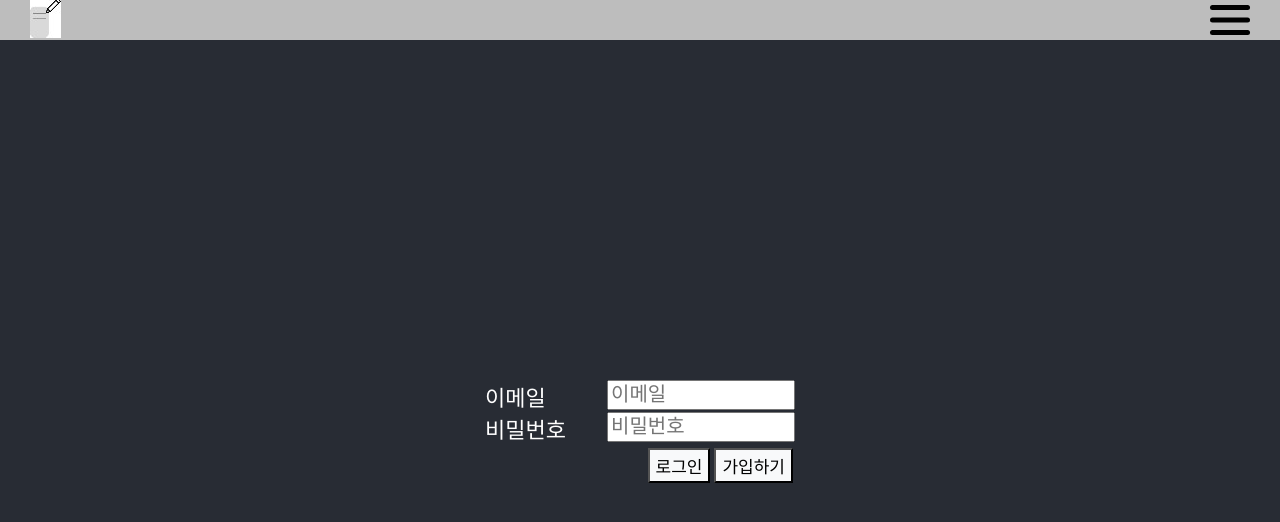
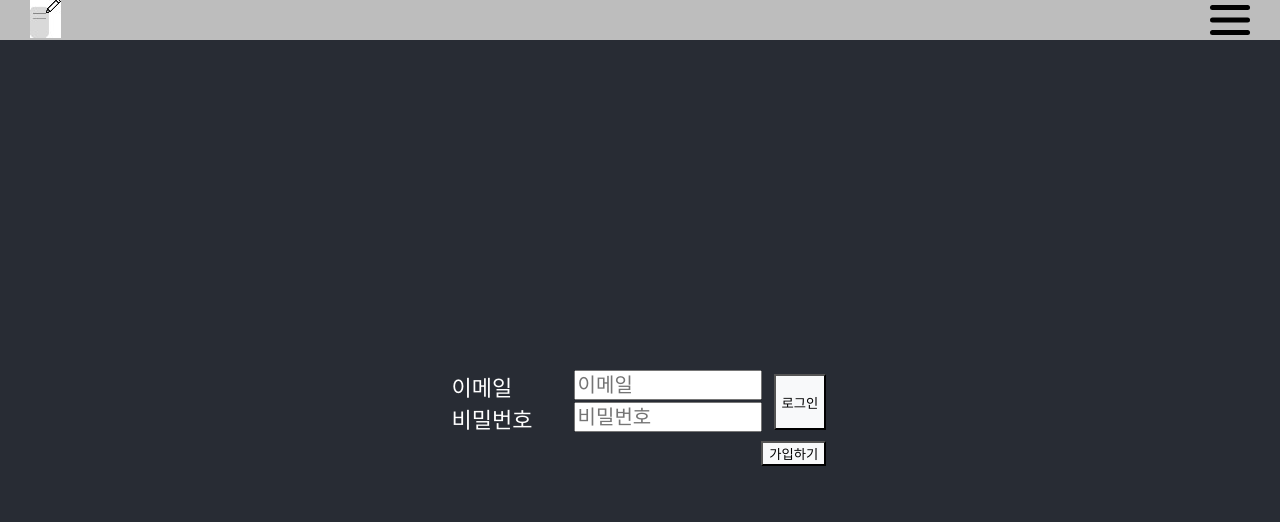
Before and after one commit to sungjine456/SimpleBoard, a React (Create React App) app in the folder frontend/: page / in a window 1280 px wide. Shown: the top 522 px of the page. Built offline with nearby package versions, Linux system fonts and the light colour scheme.

Commit message:
메인 페이지 버튼 구조 변경

```diff
--- a/frontend/src/components/forms/SignInFormComponent.tsx
+++ b/frontend/src/components/forms/SignInFormComponent.tsx
@@ -1,10 +1,8 @@
 import { useForm } from "react-hook-form";
-import { useNavigate } from "react-router-dom";
 import MemberToEmailRequest from "../../models/requests/MemberToEmailRequest";
 import { useSignIn } from "../../services/MemberService";
 
 function SignInFormComponent() {
-  const navigate = useNavigate();
   const signIn = useSignIn();
 
   const {
@@ -23,7 +21,8 @@ function SignInFormComponent() {
   };
 
   return (
-    <form>
+    <div className="d-flex">
+      <form id="sign-in-form">
         <div>
           <label>이메일</label>
           <input
@@ -60,24 +59,20 @@ function SignInFormComponent() {
             })}
           ></input>
         </div>
-      {errors.password && <small role="alert">{errors.password.message}</small>}
-      <div className="buttons">
+        {errors.password && (
+          <small role="alert">{errors.password.message}</small>
+        )}
+      </form>
       <button
         className="btn btn-light"
         type="submit"
+        style={{ marginLeft: "12px" }}
+        form="sign-in-form"
         onClick={handleSubmit(onSubmit)}
       >
         로그인
       </button>
-        <button
-          className="btn btn-light"
-          type="button"
-          onClick={() => navigate("/signUp")}
-        >
-          가입하기
-        </button>
     </div>
-    </form>
   );
 }
 
--- a/frontend/src/components/pages/MainPageComponent.tsx
+++ b/frontend/src/components/pages/MainPageComponent.tsx
@@ -2,14 +2,25 @@ import { useContext } from "react";
 import SignOutButton from "../buttons/SignOutButton";
 import { AuthContext } from "../contexts/AuthContext";
 import SignInFormComponent from "../forms/SignInFormComponent";
+import { useNavigate } from "react-router-dom";
 
 function MainPageComponent() {
   const { authenticated } = useContext(AuthContext);
+  const navigate = useNavigate();
 
   return (
-    <div>
-      <p>{authenticated}</p>
+    <div className="d-flex-column">
       {authenticated ? <SignOutButton /> : <SignInFormComponent />}
+
+      <div className="buttons align-self-end">
+        <button
+          className="btn btn-light"
+          type="button"
+          onClick={() => navigate("/signUp")}
+        >
+          가입하기
+        </button>
+      </div>
     </div>
   );
 }
```
Lines whose indentation alone changed are shown as unchanged.
